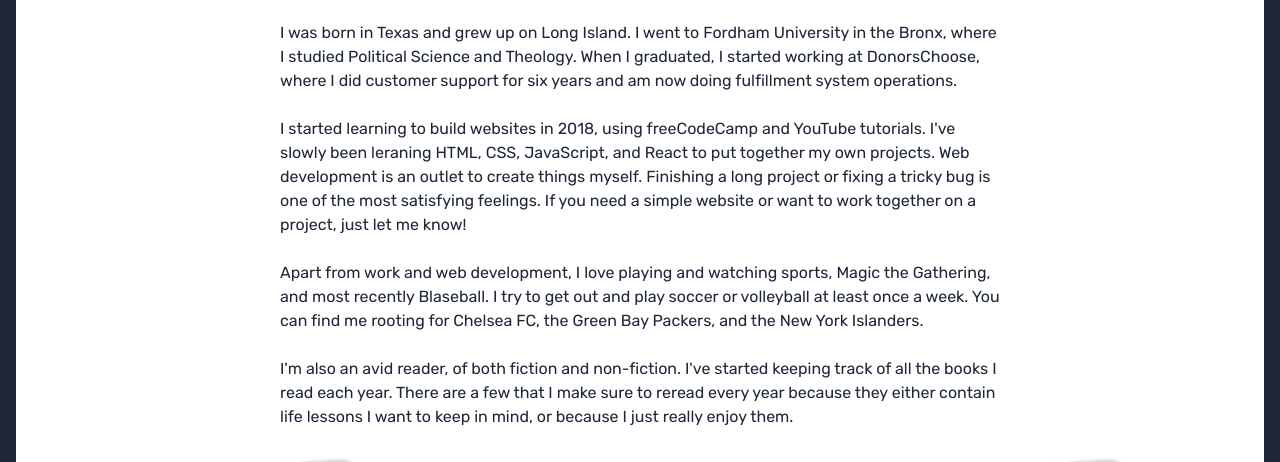
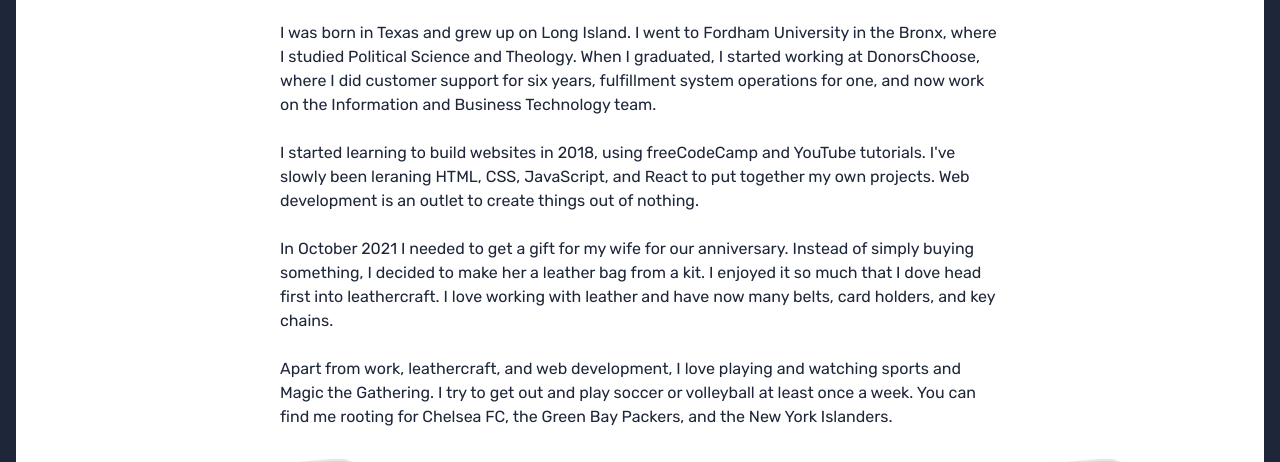
Before and after one commit to wdluft/willluft, a Gatsby site: page /about in a window 1280 px wide. Shown: the part 421-883 px from the top of the page. Built offline with nearby package versions, Linux system fonts and the light colour scheme; Gatsby itself is replaced by a stand-in of ours.

Commit message:
Updated bio and about page with new life updates

```diff
--- a/src/pages/about.js
+++ b/src/pages/about.js
@@ -12,29 +12,34 @@ const About = () => (
         I was born in Texas and grew up on Long Island. I went to Fordham
         University in the Bronx, where I studied Political Science and Theology.
         When I graduated, I started working at DonorsChoose, where I did
-        customer support for six years and am now doing fulfillment system
-        operations.
+        customer support for six years, fulfillment system operations for one,
+        and now work on the Information and Business Technology team.
       </p>
       <p>
         I started learning to build websites in 2018, using freeCodeCamp and
         YouTube tutorials. I've slowly been leraning HTML, CSS, JavaScript, and
         React to put together my own projects. Web development is an outlet to
-        create things myself. Finishing a long project or fixing a tricky bug is
-        one of the most satisfying feelings. If you need a simple website or
-        want to work together on a project, just let me know!
+        create things out of nothing.
       </p>
       <p>
-        Apart from work and web development, I love playing and watching sports,
-        Magic the Gathering, and most recently Blaseball. I try to get out and
-        play soccer or volleyball at least once a week. You can find me rooting
-        for Chelsea FC, the Green Bay Packers, and the New York Islanders.
+        In October 2021 I needed to get a gift for my wife for our anniversary.
+        Instead of simply buying something, I decided to make her a leather bag
+        from a kit. I enjoyed it so much that I dove head first into
+        leathercraft. I love working with leather and have now many belts, card
+        holders, and key chains.
       </p>
       <p>
+        Apart from work, leathercraft, and web development, I love playing and
+        watching sports and Magic the Gathering. I try to get out and play
+        soccer or volleyball at least once a week. You can find me rooting for
+        Chelsea FC, the Green Bay Packers, and the New York Islanders.
+      </p>
+      {/* <p>
         I'm also an avid reader, of both fiction and non-fiction. I've started
         keeping track of all the books I read each year. There are a few that I
         make sure to reread every year because they either contain life lessons
         I want to keep in mind, or because I just really enjoy them.
-      </p>
+      </p> */}
     </AboutWrapper>
   </>
 );
```
Also changed, not shown: src/pages/index.js (+6 -5 lines).
